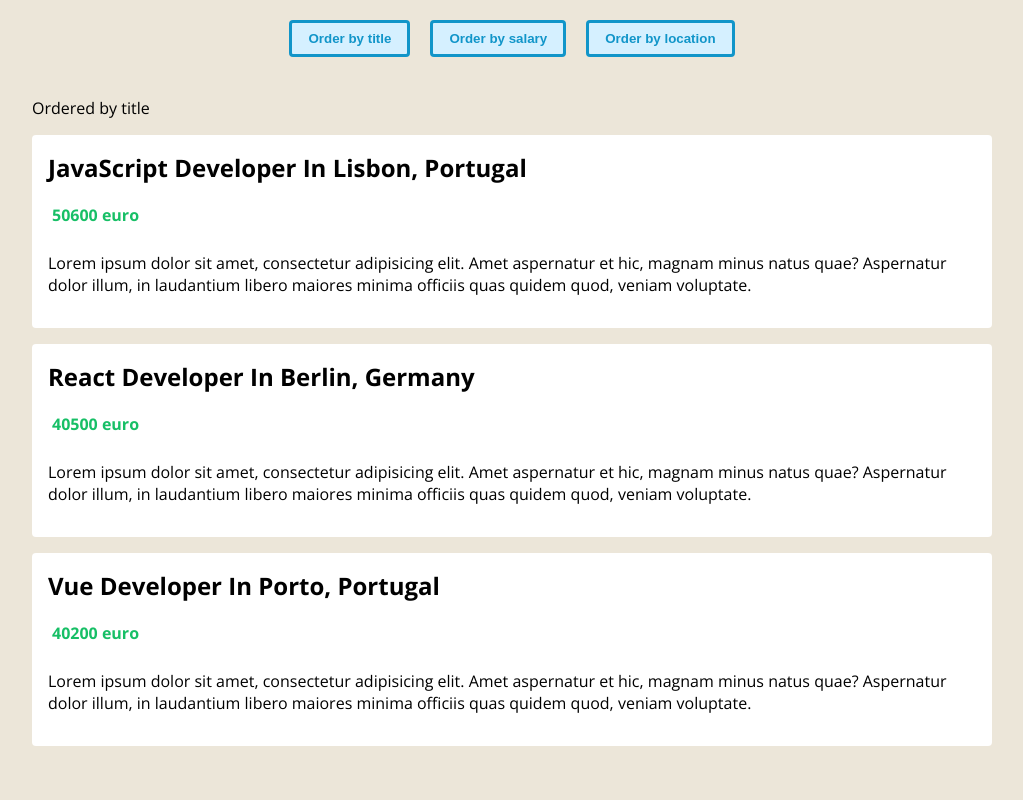
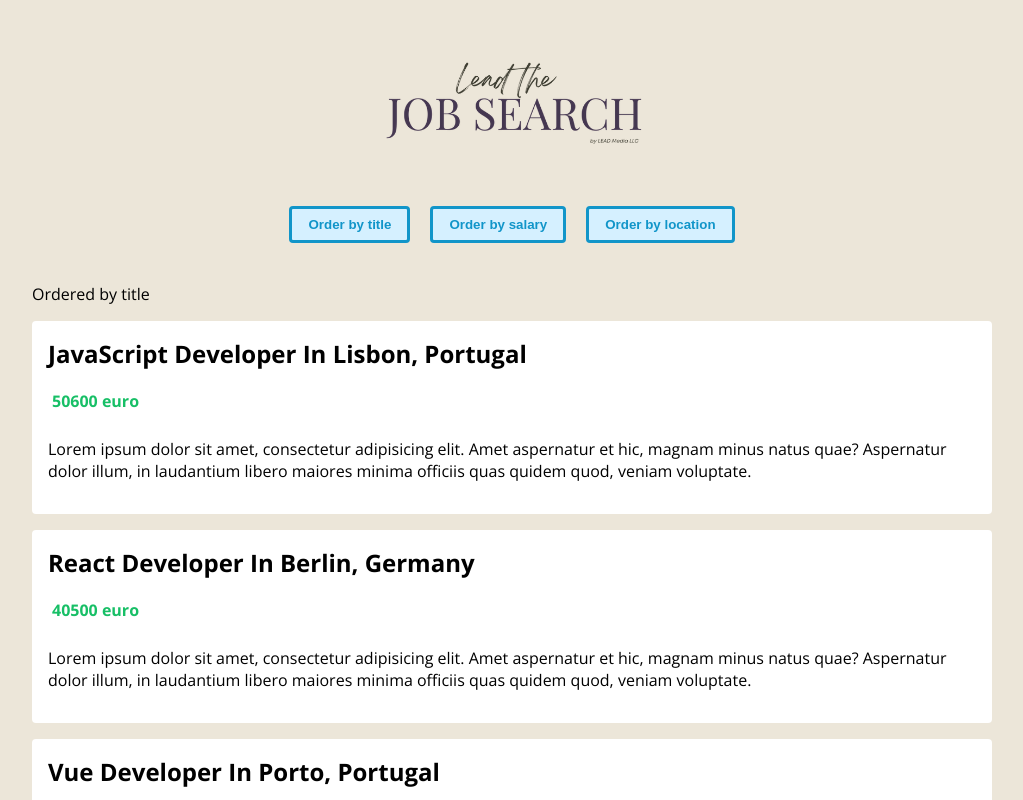
Before and after one commit to IlyaKrapivnoy/vue_order-app, a Vue app: page / in a window 1280 px wide. Shown: the top 800 px of the page, without its empty margins (128-1151 px from the left). Built offline with nearby package versions, Linux system fonts and the light colour scheme.

Commit message:
add logo

```diff
--- a/src/App.vue
+++ b/src/App.vue
@@ -1,6 +1,7 @@
 <template>
   <div class="app">
     <header>
+      <img src="./assets/logo.webp" alt="site logo" />
       <div class="order">
         <button @click="handleClick('title')">Order by title</button>
         <button @click="handleClick('salary')">Order by salary</button>
@@ -74,4 +75,9 @@
     cursor: pointer;
     font-weight: bold;
   }
+
+  header img {
+    width: 300px;
+    margin: 40px 0 20px;
+  }
 </style>
```
Also changed, not shown: src/assets/logo.png (deleted), src/assets/logo.webp (added).
